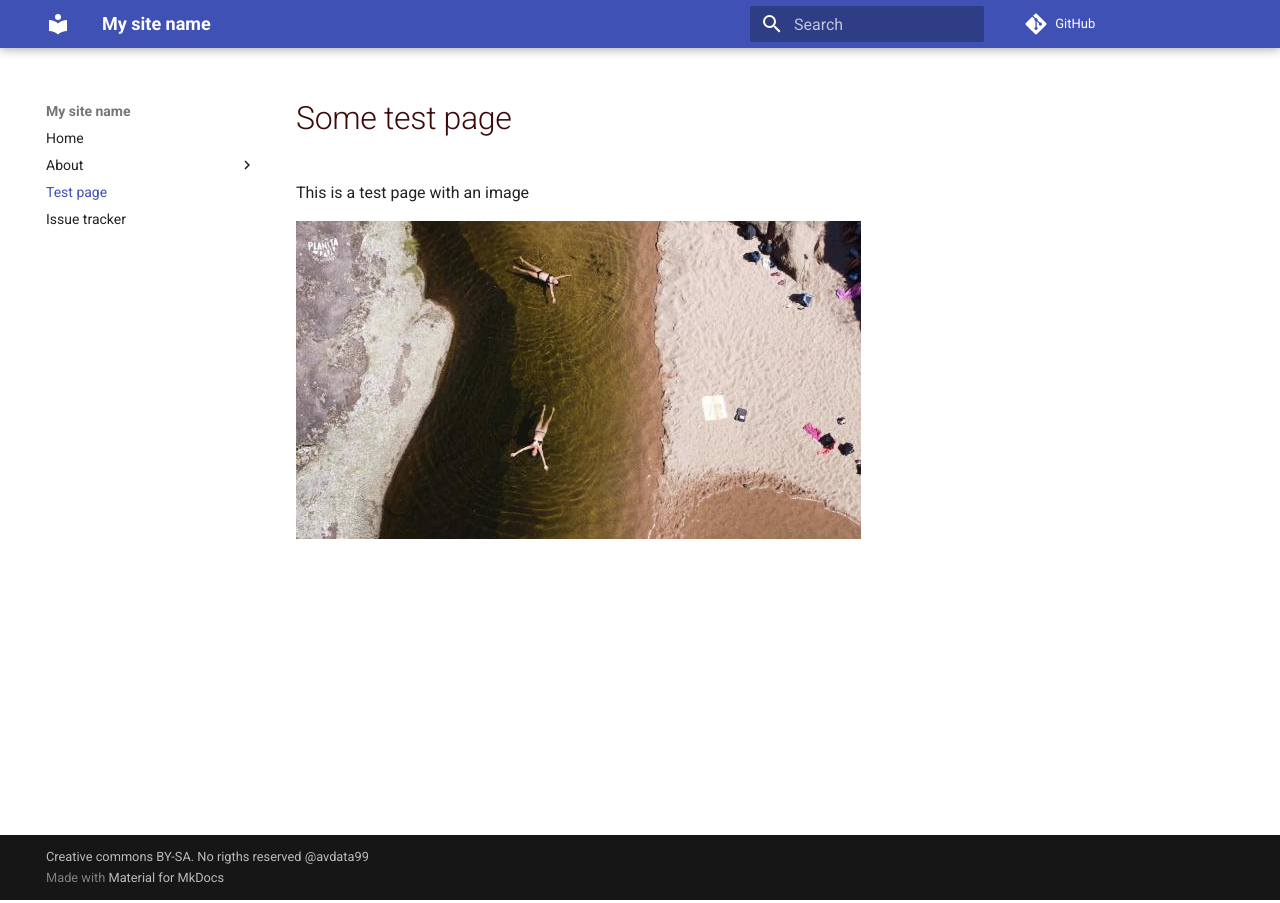
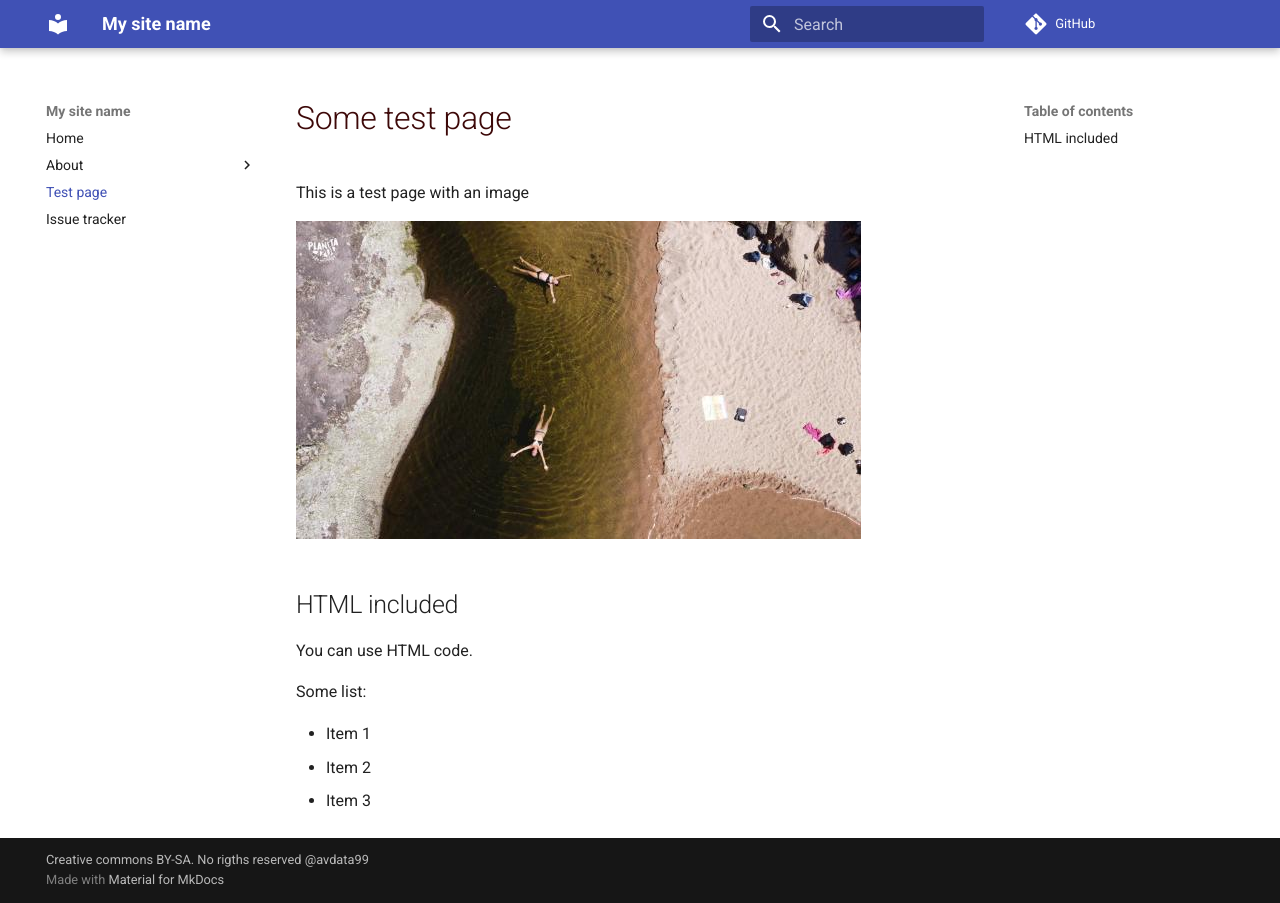
Before and after one commit to avdata99/test-mkdocs, an MkDocs documentation site: the page built from docs/test-page.md, in a window 1280 px wide. Built offline with MkDocs 1.6.1 and Material for MkDocs 9.7.7, drawn with Linux system fonts in a browser that asks for light colours; comment, search, counter and statistics services are not loaded.

Commit message:
Test HTML content

```diff
--- a/docs/test-page.md
+++ b/docs/test-page.md
@@ -3,3 +3,15 @@
 This is a test page with an image
 
 ![test image](img/cordoba-rio.jpg)
+
+## HTML included
+
+You can use HTML code.
+
+Some list:
+
+<ul>
+    <li>Item 1</li>
+    <li>Item 2</li>
+    <li>Item 3</li>
+</ul>
```
Also changed, not shown: 1 other file.
